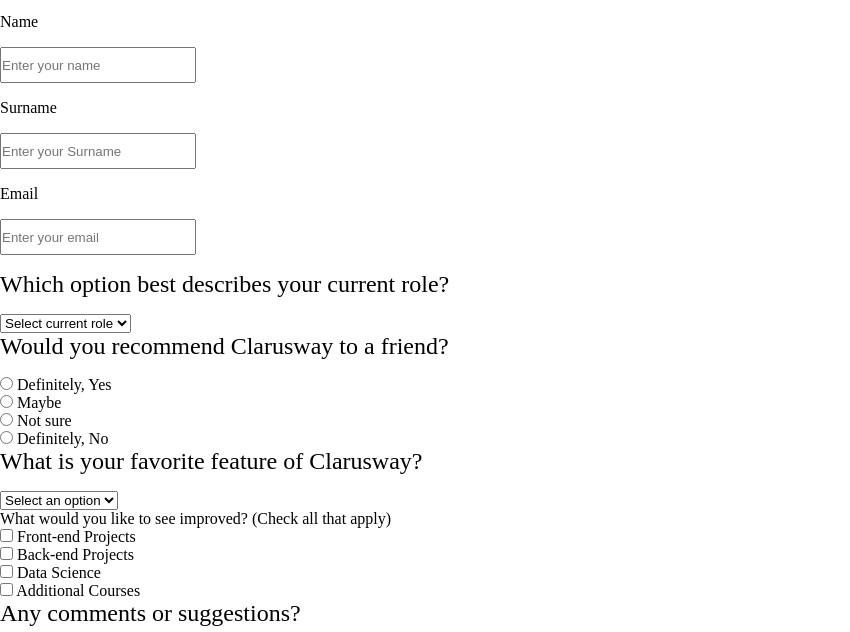
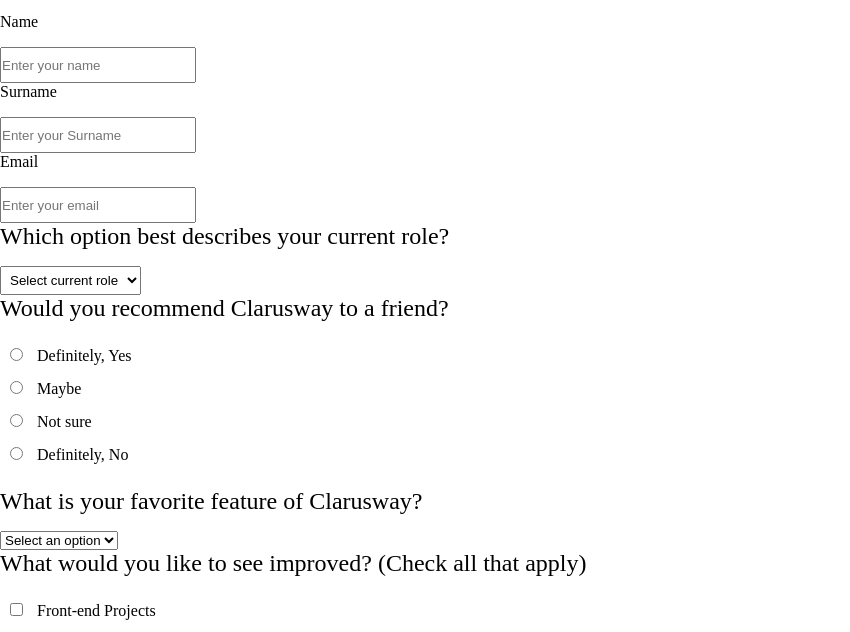
Before and after one commit to huseyin-aln/002-survey-form, a plain HTML site: page index.html in a window 1280 px wide. Shown: the part 128-760 px from the top of the page, without its empty margins (0-850 px from the left). Drawn offline with Linux system fonts and the light colour scheme.

Commit message:
first commit

```diff
--- a/index.html
+++ b/index.html
@@ -85,6 +85,7 @@
                 <input type="radio" name="definitely-no" id="fourth-radio" value="definitely-no">
                 <label for="definitely-no">Definitely, No</label>
                 <br>
+                <br>
 
             </div>
 
@@ -106,7 +107,7 @@
                 </label>
             </div>
 
-            <div class="descrip">
+            <div class="description">
                 <p>
                     What would you like to see improved? (Check all that apply)
                 </p>
--- a/style.css
+++ b/style.css
@@ -16,7 +16,19 @@
 }
 
 #name, #surname, #email {
-    margin: 1rem 0;
+    margin: 1rem 0 0;
     width: 12rem;
     height: 2rem;
 }
+
+#first-dropdown{
+    padding: 5px;
+}
+
+#first-radio, #second-radio, #third-radio, #fourth-radio{
+    margin: 10px;
+}
+
+#first-check, #second-check, #third-check, #fourth-check {
+    margin: 10px;
+}
```
